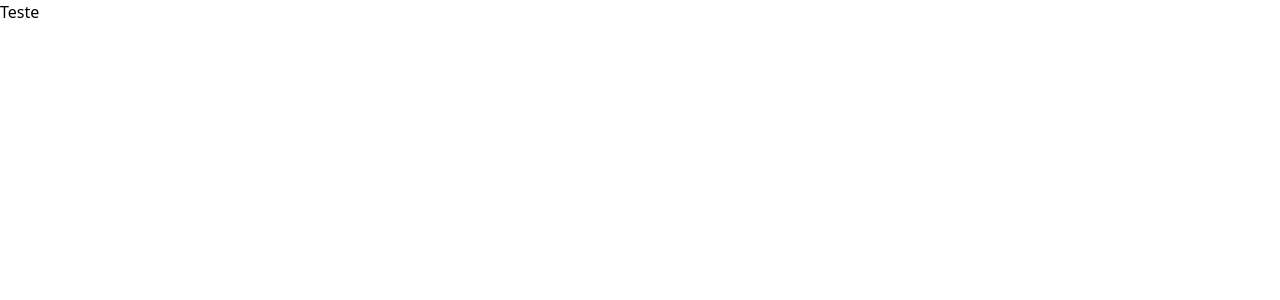
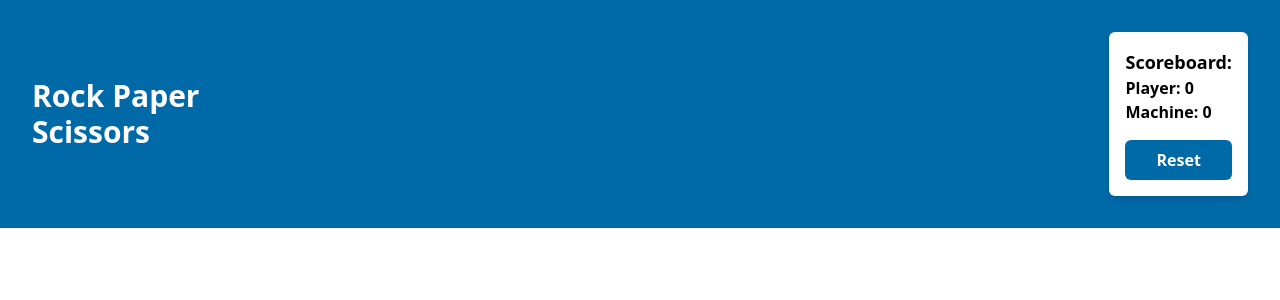
Before and after one commit to kauevecchia/rock-paper-scissors-v2, a React (Vite) app: page / in a window 1280 px wide. Shown: the top 300 px of the page. Built offline with nearby package versions, Linux system fonts and the light colour scheme.

Commit message:
feat: add header component

```diff
--- a/src/App.jsx
+++ b/src/App.jsx
@@ -1,9 +1,9 @@
+import { Header } from "./components/Header";
+
 export function App() {
-    const teste = 'teste'
-    console.log(teste)
     return (
         <>
-            <h1 className="">Teste</h1>
+            <Header></Header>
         </>
     )
 }
--- /dev/null
+++ b/src/components/Header.jsx
@@ -0,0 +1,17 @@
+export function Header() {
+    return (
+        <header class="min-h-28 bg-sky-700 w-full flex items-center justify-between p-8">
+            <div class="max-w-7xl w-full mx-auto flex items-center justify-between">
+                <h1 class="text-white text-lg md:text-3xl md:max-w-48 font-bold max-w-32">Rock Paper Scissors</h1>
+                <div class="bg-white flex gap-4 font-bold flex-col shadow-md rounded-md p-4">
+                    <div>
+                        <h2 class="text-base md:text-lg">Scoreboard:</h2>
+                        <p class="text-sm md:text-base">Player: <span id="playerScore">0</span></p>
+                        <p class="text-sm md:text-base">Machine: <span id="machineScore">0</span> </p>
+                    </div>
+                    <button id="resetBtn" class="px-4 py-2 bg-sky-700 rounded-md text-white hover:bg-sky-900 transition duration-200">Reset</button>
+                </div>
+            </div>
+        </header>
+    )
+}
```
